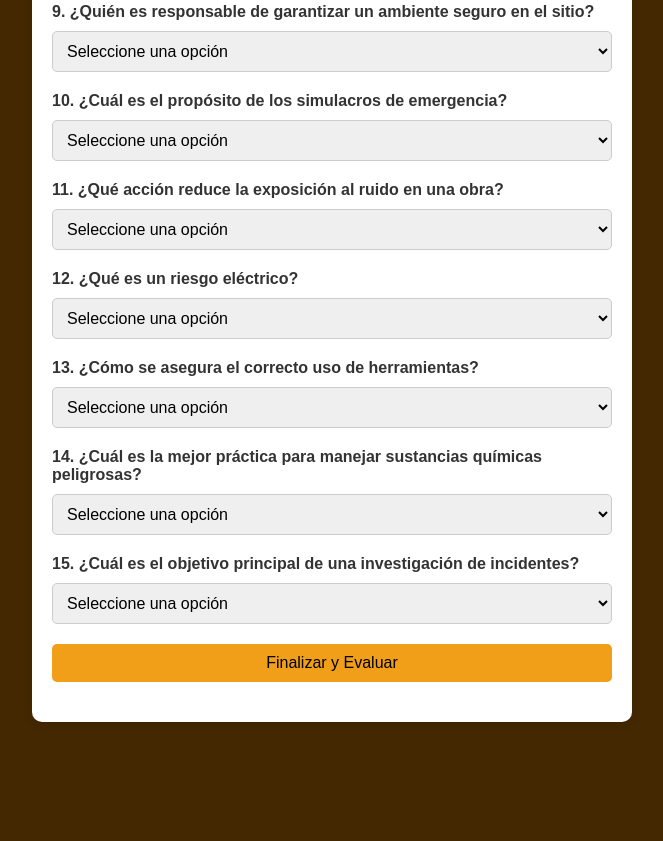
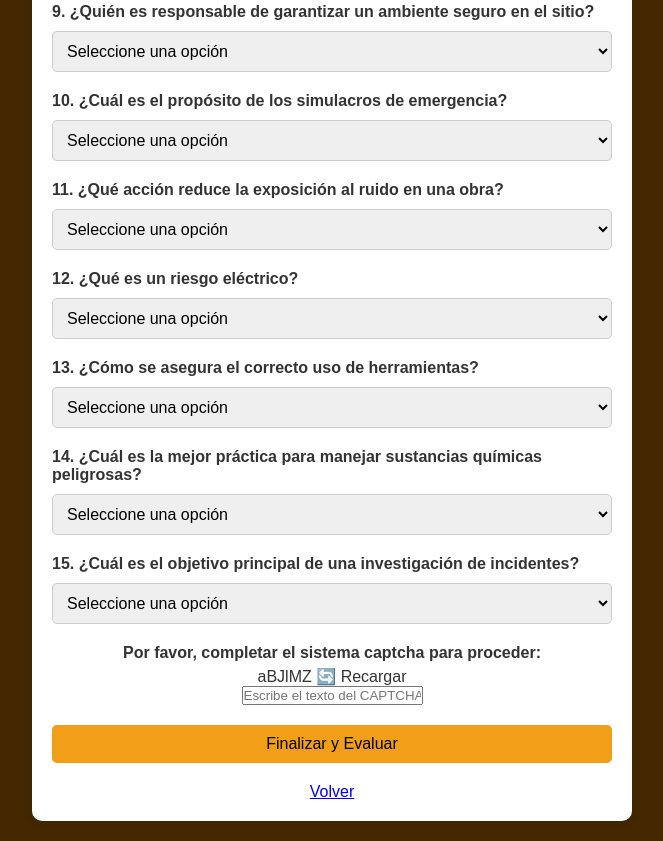
Before and after one commit to misaprostol/Capacitacion-constructora, a plain HTML site: page client/capacitacion.html in a window 1280 px wide. Shown: the part 845-1686 px from the top of the page, without its empty margins (308-971 px from the left). Before the commit the page ends 1587 px from the top, so only its background shows below. Drawn offline with Linux system fonts and the light colour scheme.

Commit message:
Update capacitacion.html

```diff
--- a/client/capacitacion.html
+++ b/client/capacitacion.html
@@ -159,12 +159,25 @@
                 </select>
             </div>
 
-            <button type="submit" class="btn-submit">Finalizar y Evaluar</button>
-        </form>
+        <!-- captcha -->
+<center>
+        <div class="form-group captcha-container">
+            <label for="captcha">Por favor, completar el sistema captcha para proceder: </label>
+            <div class="captcha">
+                <span id="captchaImage" class="captcha-image"></span>
+                <span class="captcha-refresh" onclick="generateCaptcha()">🔄 Recargar</span>
+            </div>
+            <input type="text" id="captchaInput" class="form-control" placeholder="Escribe el texto del CAPTCHA" required>
+        </div>
 
-        <div id="result" class="result"></div>
-    </div>
+        <button type="submit" class="btn-submit">Finalizar y Evaluar</button>
+    </form>
 
+    <div id="result" class="result"></div>
+    <a href="index.html" class="retroceder">Volver</a>
+</div>
+</center>
     <script src="scripts/capacitacion.js"></script>
+
 </body>
 </html>
```
